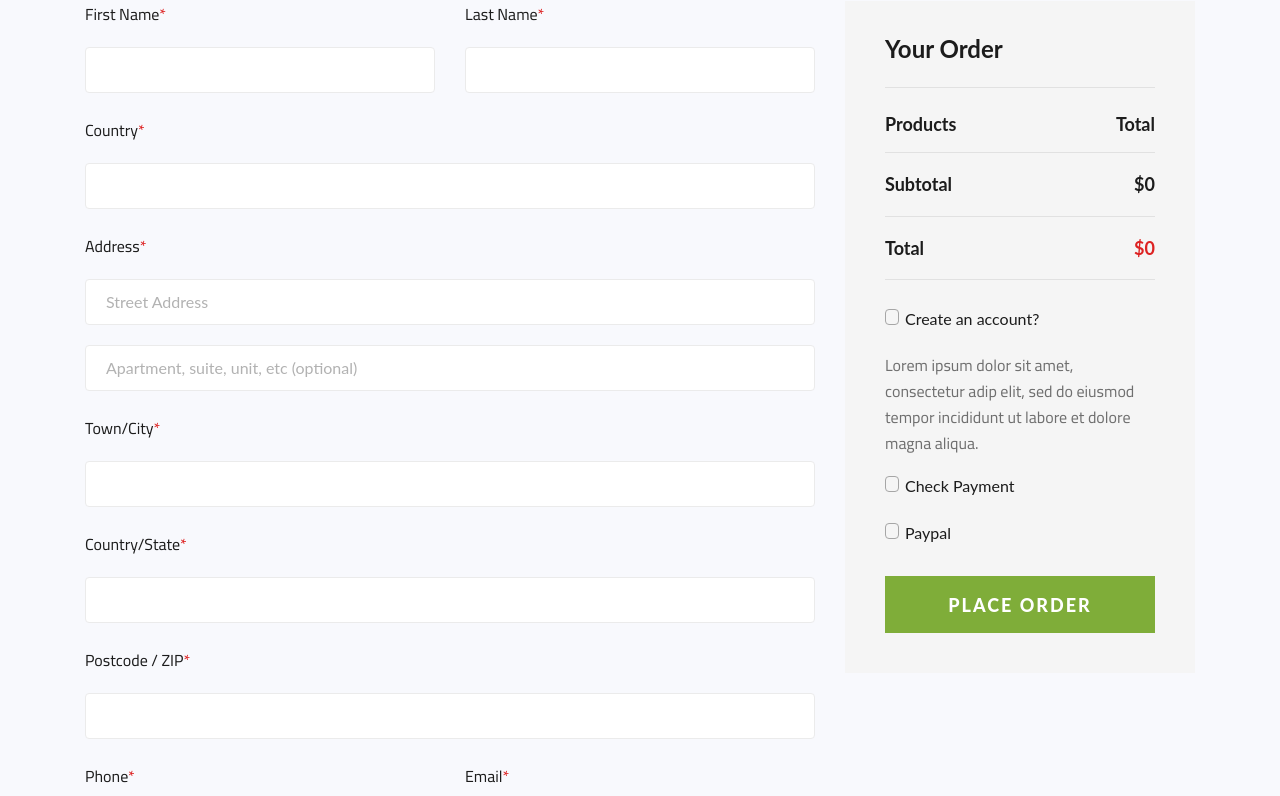
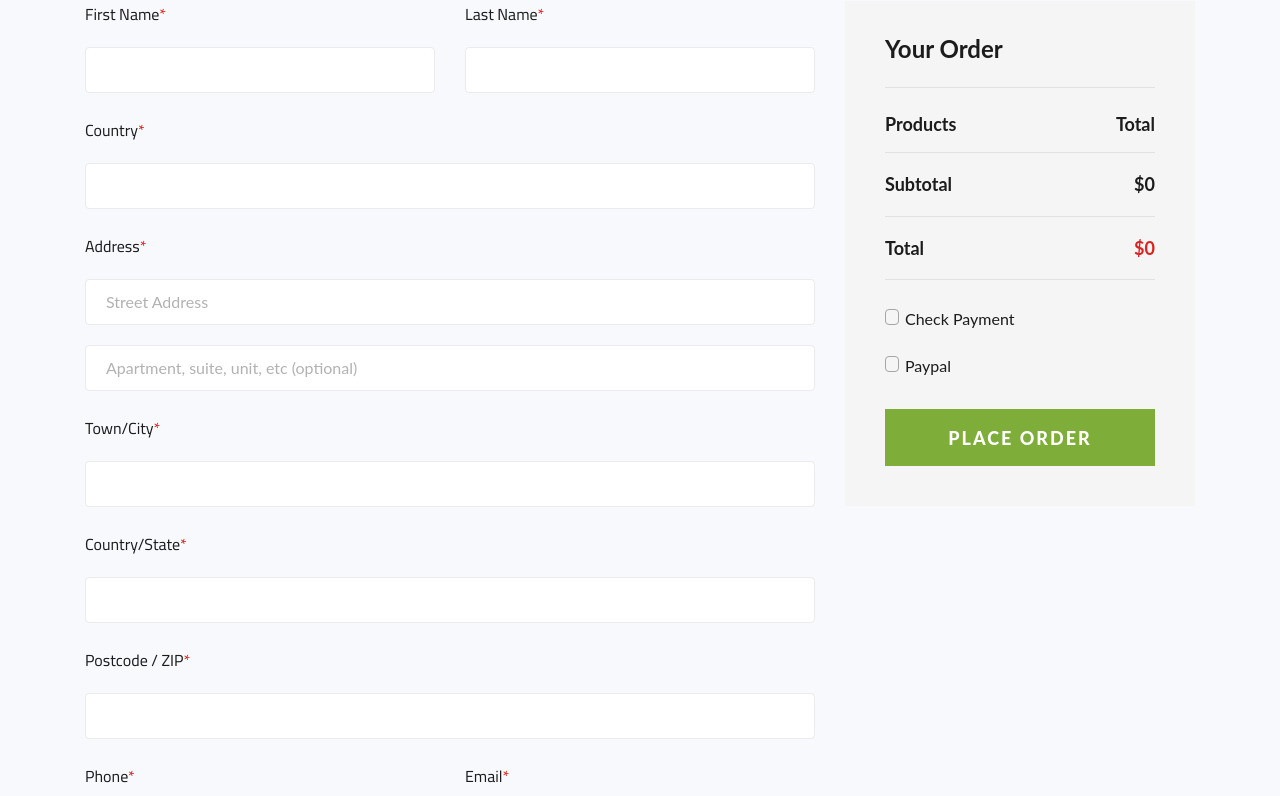
Before and after one commit to JessesCUkaegbu/agri, a Django app: page /checkout/ in a window 1280 px wide. Shown: the part 638-1434 px from the top of the page. Run offline with Django 5.2, Linux system fonts and the light colour scheme; a user stored in the database is signed in; some libraries are stand-ins or nearby versions.

Commit message:
changes was made

```diff
--- a/agriApp/templates/checkout.html
+++ b/agriApp/templates/checkout.html
@@ -122,14 +122,6 @@
                                 <div class="checkout__order__subtotal">Subtotal <span>${{ subtotal }}</span></div>
                                 <div class="checkout__order__total">Total <span>${{ total }}</span></div>
                                 <div class="checkout__input__checkbox">
-                                    <label for="acc-or">
-                                        Create an account?
-                                        <input type="checkbox" id="acc-or">
-                                        <span class="checkmark"></span>
-                                    </label>
-                                </div>
-                                <p>Lorem ipsum dolor sit amet, consectetur adip elit, sed do eiusmod tempor incididunt ut labore et dolore magna aliqua.</p>
-                                <div class="checkout__input__checkbox">
                                     <label for="payment">
                                         Check Payment
                                         <input type="checkbox" id="payment" name="payment_method" value="check">
```
